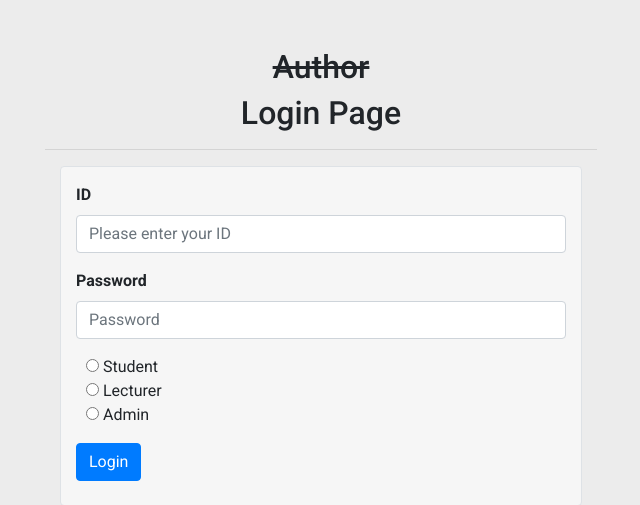
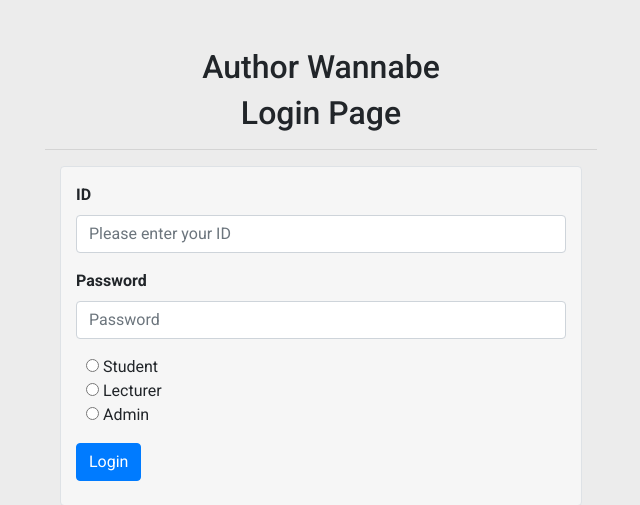
Before and after one commit to sydkif/db-project, a PHP site: page / in a window 1280 px wide. Shown: the part 56-561 px from the top of the page, without its empty margins (319-959 px from the left). Run offline with PHP 8.4, Linux system fonts and the light colour scheme.

Commit message:
Update index.php

```diff
--- a/index.php
+++ b/index.php
@@ -2,7 +2,7 @@
 
 <!-- Login Form START -->
 <div class="container p-5">
-    <h2 style="text-align: center;"><del>Author</del></h2>
+    <h2 style="text-align: center;">Author Wannabe</h2>
     <h2 style="text-align: center;">Login Page</h2>
     <hr class="col-6">
     <div class="col-6 offset-3 form-box border rounded mt-6" style="background-color:rgb(246, 246, 246) ;">
```
